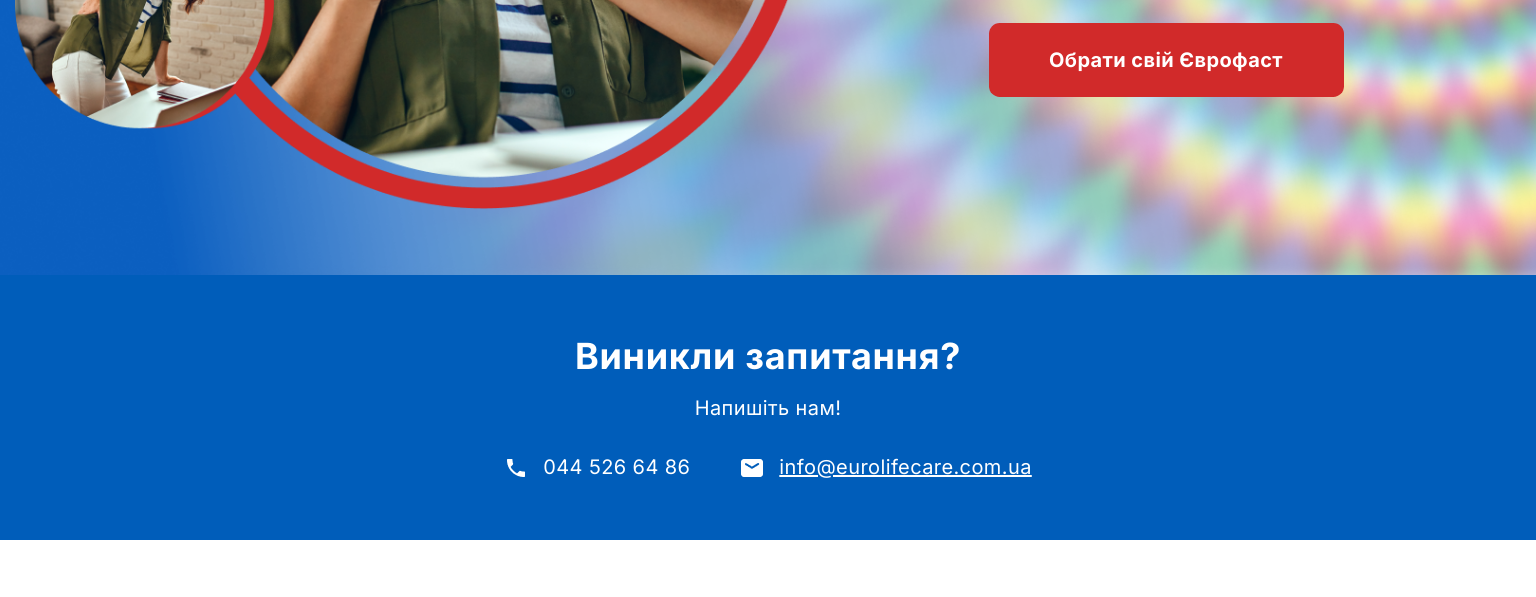
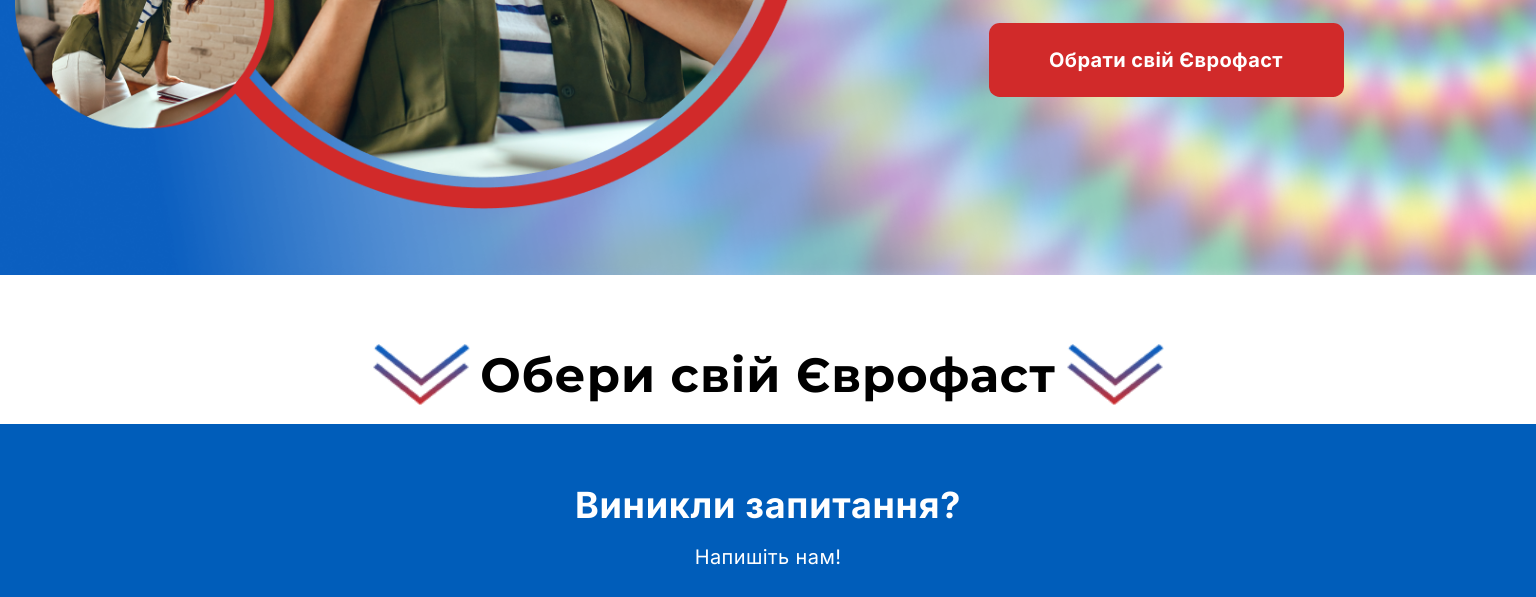
Before and after one commit to AndreyMandybura/eurofast_main, a plain HTML site: page index.html in a window 1536 px wide. Shown: the part 577-1174 px from the top of the page. Drawn offline with Linux system fonts and the light colour scheme.

Commit message:
choice section full

```diff
--- a/css/main.css
+++ b/css/main.css
@@ -302,6 +302,59 @@ p {
     }
 }
 
+.choice-box {
+    height: 116px;
+    margin-left: 20px;
+    margin-right: 20px;
+    padding-top: 50px;
+    display: flex;
+    justify-content: center;
+    align-items: center;
+}
+
+@media screen and (min-width: 1440px) {
+    .choice-box {
+        height: 149px;
+    }
+}
+
+.choice-img {
+    width: 63px;
+    height: 45px;
+}
+
+@media screen and (min-width: 1440px) {
+    .choice-img {
+        width: 98px;
+        height: 61px;
+    }
+}
+
+.choice-text {
+    font-family: var(--main-font);
+    font-weight: 700;
+    font-size: 24px;
+    letter-spacing: 0.02em;
+    color: #000;
+    text-align: center;
+}
+
+@media screen and (min-width: 768px) {
+    .choice-text {
+        margin-left: 10px;
+        margin-right: 10px;
+    }
+}
+
+@media screen and (min-width: 1440px) {
+    .choice-text {
+        font-size: 48px;
+    }
+}
+
+
+
+
 
 
 .section-contacts {
--- a/index.html
+++ b/index.html
@@ -31,11 +31,14 @@
                         <button type="submit" class="hero-btn">Обрати свій Єврофаст</button>
                     </div>
                 </div>
-
-
-
             </div>
-
+        </section>
+        <section class="container">
+            <div class="choice-box">
+                <img src="./images/arrow.png" class="choice-img" alt="">
+                <p class="choice-text">Обери свій Єврофаст</p>
+                <img src="./images/arrow.png" class="choice-img" alt="">
+            </div>
         </section>
 
 
```
Also changed, not shown: images/arrow.png (added).
